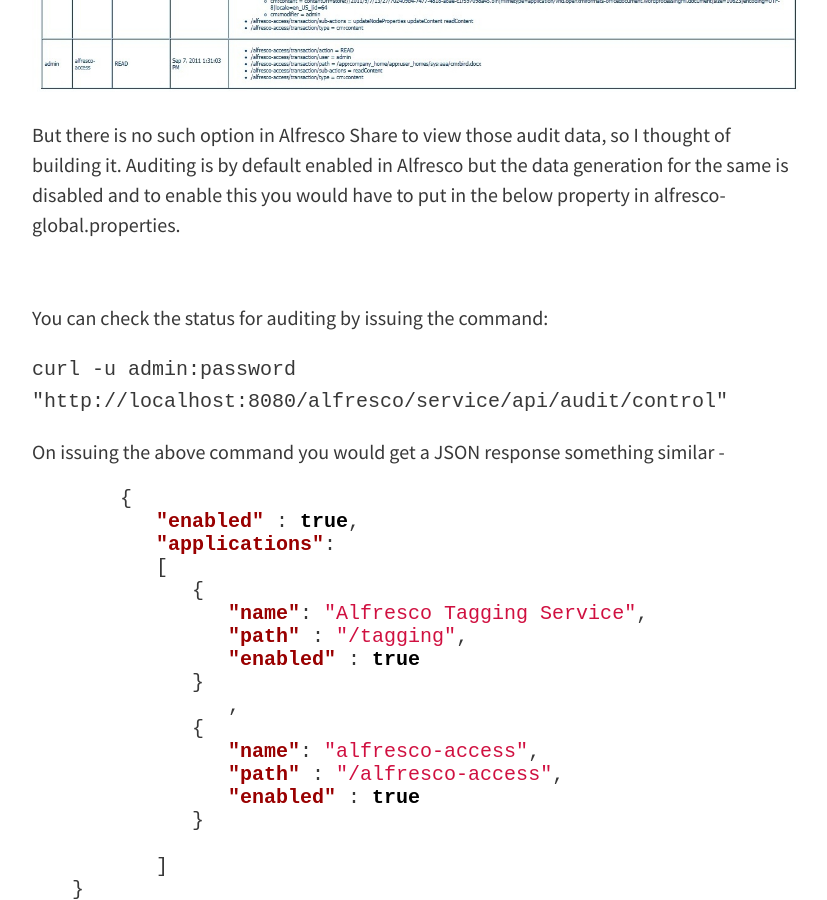
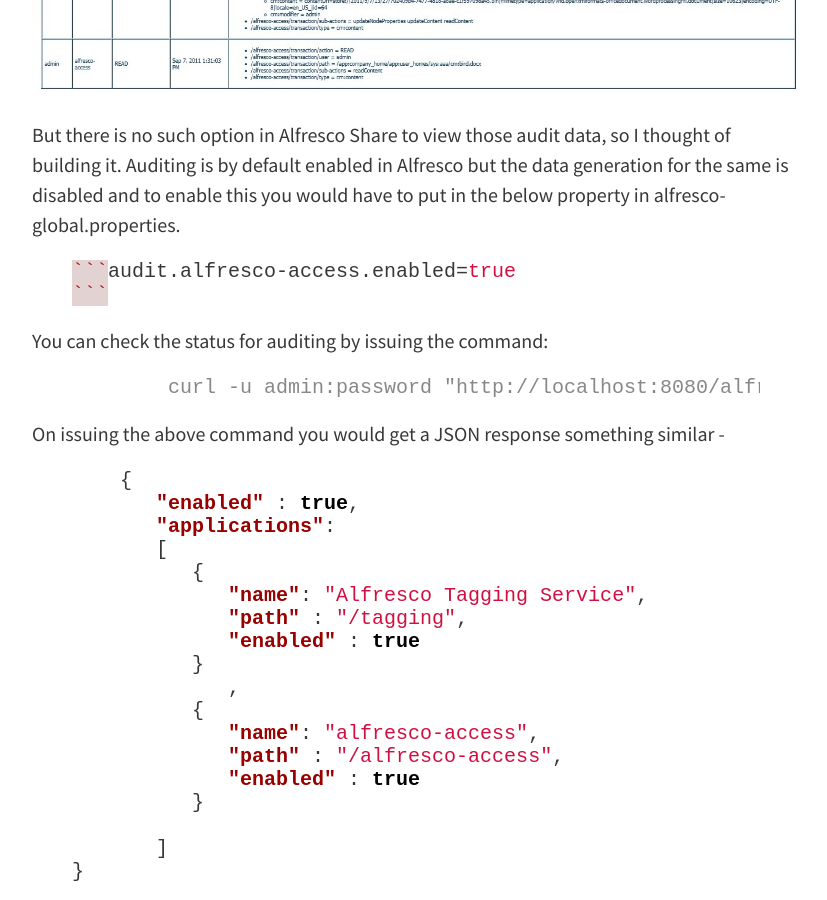
Before and after one commit to sujaypillai/sujaypillai.github.io, a Jekyll site: the page built from _posts/2015-09-18-aikau-auditing-reporting.md, in a window 1280 px wide and 900 px high, scrolled down 829 px. Shown: the whole window, without its empty margins (224-1051 px from the left). Built offline with Jekyll 4.4.1, drawn with Linux system fonts in a browser that asks for light colours; nearby versions of some CDN libraries; comment, search, counter and statistics services are not loaded.

Commit message:
Aikau Audit Report

````diff
--- a/_posts/2015-09-18-aikau-auditing-reporting.md
+++ b/_posts/2015-09-18-aikau-auditing-reporting.md
@@ -9,14 +9,15 @@ Below is a screenshot of how it looked -
 ![Alfresco Explorer Audit Trail]({{ site.baseurl }}/img/audit-example-explorer.jpg)
 
 But there is no such option in Alfresco Share to view those audit data, so I thought of building it. Auditing is by default enabled in Alfresco but the data generation for the same is disabled and to enable this you would have to put in the below property in alfresco-global.properties.
-
+{% highlight properties %}
 ```audit.alfresco-access.enabled=true
 ```
-
+{% endhighlight %}
 You can check the status for auditing by issuing the command:
 
-```curl -u admin:password "http://localhost:8080/alfresco/service/api/audit/control"
-```
+{% highlight console %}
+        curl -u admin:password "http://localhost:8080/alfresco/service/api/audit/control"
+{% endhighlight %}
 
 On issuing the above command you would get a JSON response something similar -
 {% highlight json %}
````
